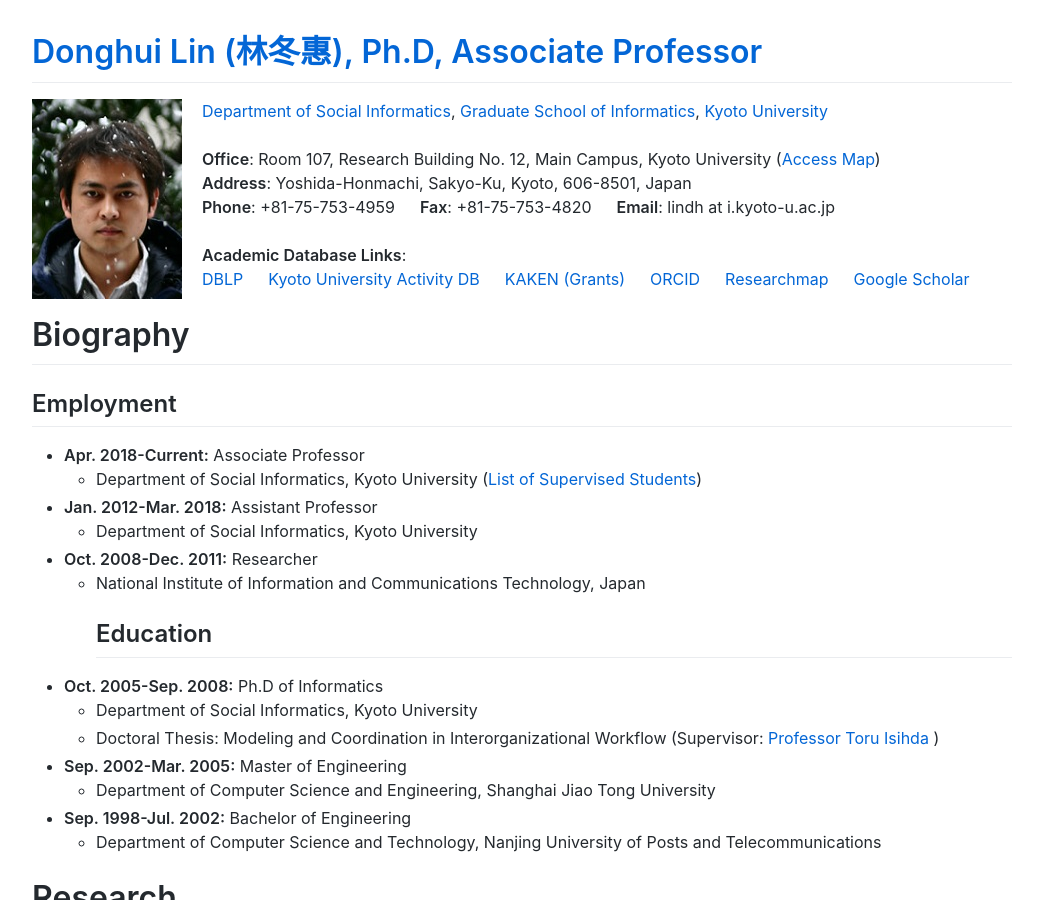
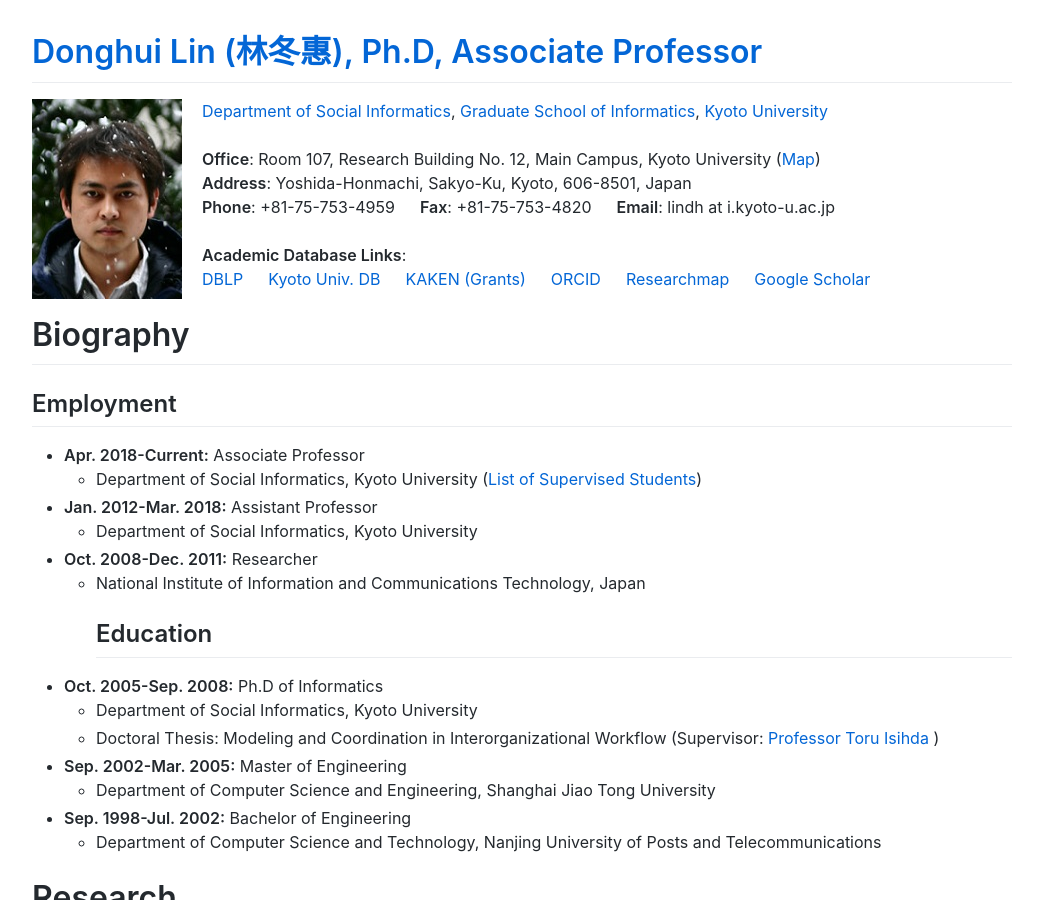
Before and after one commit to lindh/lindh.github.io, a Jekyll site: the page built from index.md, in a window 1280 px wide and 900 px high. Shown: the whole window, without its empty margins (118-1161 px from the left). Built offline with Jekyll 4.4.1, drawn with Linux system fonts in a browser that asks for light colours; comment, search, counter and statistics services are not loaded.

Commit message:
Update index.md

```diff
--- a/index.md
+++ b/index.md
@@ -7,7 +7,7 @@
    [Department of Social Informatics](http://www.soc.i.kyoto-u.ac.jp/en/), [Graduate School of Informatics](http://www.i.kyoto-u.ac.jp/en/), [Kyoto University](https://www.kyoto-u.ac.jp/en/)
    <br>
    <br>
-   **Office**: Room 107, Research Building No. 12, Main Campus, Kyoto University ([Access Map](https://www.kyoto-u.ac.jp/en/access/main-campus-map.html))
+   **Office**: Room 107, Research Building No. 12, Main Campus, Kyoto University ([Map](https://www.kyoto-u.ac.jp/en/access/main-campus-map.html))
    <br>
    **Address**: Yoshida-Honmachi, Sakyo-Ku, Kyoto, 606-8501, Japan
    <br>
@@ -15,7 +15,7 @@
    <br>
    <br>
    **Academic Database Links**:
-   [DBLP](https://dblp.uni-trier.de/pers/hd/l/Lin:Donghui) &emsp; [Kyoto University Activity DB](https://kyouindb.iimc.kyoto-u.ac.jp/e/oK6aA) &emsp; [KAKEN (Grants)](https://nrid.nii.ac.jp/en/nrid/1000090534131/) &emsp; [ORCID](https://orcid.org/0000-0001-9462-0216) &emsp; [Researchmap](https://researchmap.jp/DonghuiLin?lang=en) &emsp; [Google Scholar](https://scholar.google.com/citations?user=kEs1I8AAAAAJ)
+   [DBLP](https://dblp.uni-trier.de/pers/hd/l/Lin:Donghui) &emsp; [Kyoto Univ. DB](https://kyouindb.iimc.kyoto-u.ac.jp/e/oK6aA) &emsp; [KAKEN (Grants)](https://nrid.nii.ac.jp/en/nrid/1000090534131/) &emsp; [ORCID](https://orcid.org/0000-0001-9462-0216) &emsp; [Researchmap](https://researchmap.jp/DonghuiLin?lang=en) &emsp; [Google Scholar](https://scholar.google.com/citations?user=kEs1I8AAAAAJ)
 
 # Biography
 ## Employment
```
